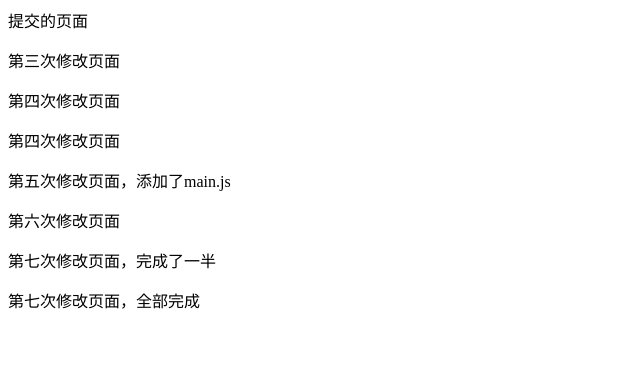
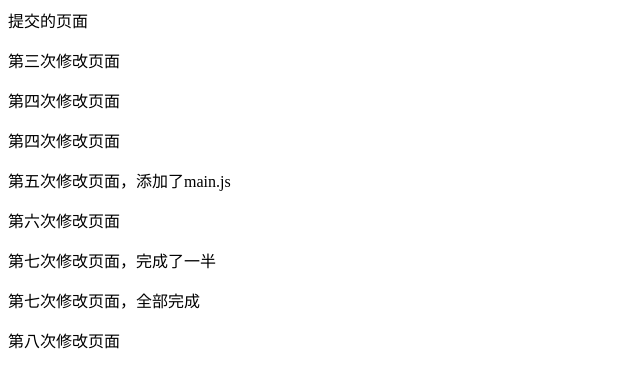
Before and after one commit to zhufc2019/test, a plain HTML site: page index.html in a window 1280 px wide. Shown: the whole page, without its empty margins (0-640 px from the left). Drawn offline with Linux system fonts and the light colour scheme.

Commit message:
第8次修改html

```diff
--- a/index.html
+++ b/index.html
@@ -14,5 +14,6 @@
 	<p>第六次修改页面</p>
 	<p>第七次修改页面，完成了一半</p>
 	<p>第七次修改页面，全部完成</p>
+	<p>第八次修改页面</p>
 </body>
 </html>
```
